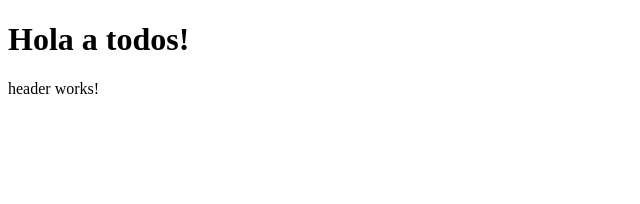
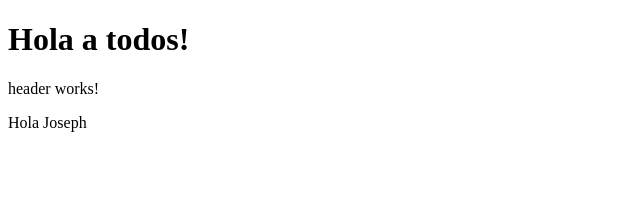
Before and after one commit to josephmn/my-project, an Angular app: page / in a window 1280 px wide. Shown: the top 204 px of the page, without its empty margins (0-640 px from the left). Built offline with nearby package versions, Linux system fonts and the light colour scheme.

Commit message:
uso de variables en angular

```diff
--- a/src/app/components/header/header.component.html
+++ b/src/app/components/header/header.component.html
@@ -1 +1,2 @@
 <p>header works!</p>
+<p>Hola {{ userName }}</p>
--- a/src/app/components/header/header.component.ts
+++ b/src/app/components/header/header.component.ts
@@ -8,5 +8,5 @@ import { Component } from '@angular/core';
   styleUrl: './header.component.css'
 })
 export class HeaderComponent {
-
+  userName: String = "Joseph";
 }
```
